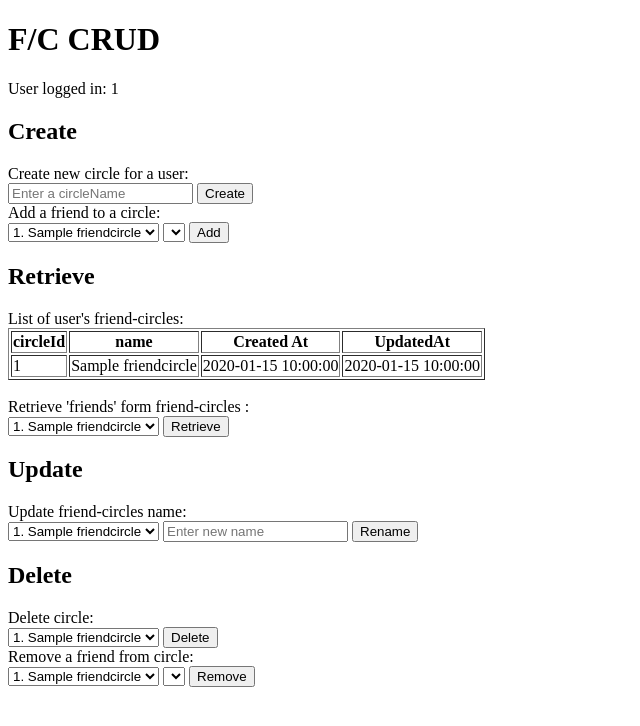
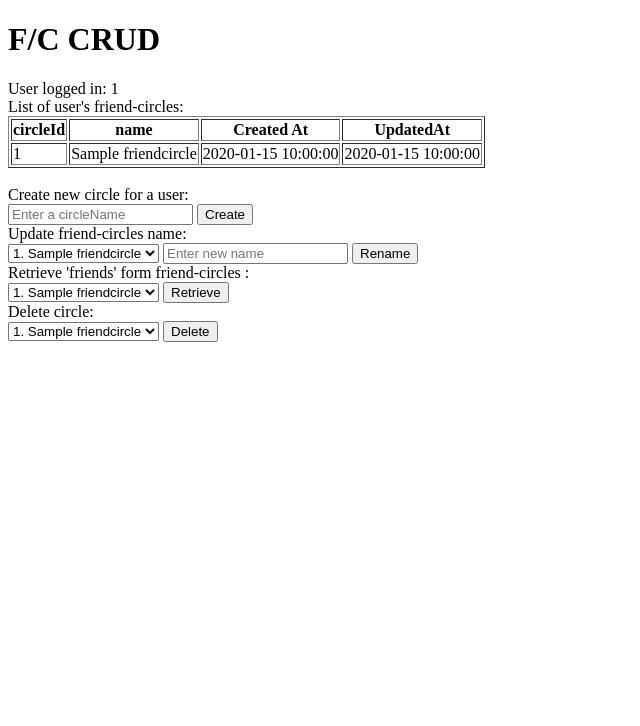
Before and after one commit to femi/ditto, a PHP site: page /public/php/friendCircles/friend-circles-CRUD.php in a window 1280 px wide. Shown: the top 726 px of the page, without its empty margins (0-640 px from the left). Run offline with PHP 8.4, Linux system fonts and the light colour scheme; the visitor is signed in with stand-in values (Sample User, id 1); tables that the repository leaves empty hold one stand-in row (values such as "Sample post"); lists and menus that the app fills with data are empty.

Commit message:
see previous

```diff
--- a/public/php/friendCircles/friend-circles-CRUD.php
+++ b/public/php/friendCircles/friend-circles-CRUD.php
@@ -26,11 +26,16 @@
                 </form>';
             die();
         }
-
     ?>
 
 
-<h2>Create</h2>
+<!-- retrieve a user's friend-circles -->
+<br>
+List of user's friend-circles:
+    <?php
+    print_users_FC($_SESSION['userId']);
+    ?>
+<br>
 <!-- To create a new circle for user that is logged in -->
 Create new circle for a user:
 <form action="friend-circles-C.php" method="post">
@@ -38,43 +43,6 @@
     <input type="submit" value="Create">
 </form>
 
-Add a friend to a circle:
-<form action="friend-circles-add.php" method="post">
-    <select name="circleId">
-        <?php
-         users_circles();
-        ?>
-    </select>
-    <select name="userId">
-                    <?php
-                    all_users();
-                    ?>
-    </select>
-    <input type="submit" value="Add">
-</form>
-
-
-<h2>Retrieve</h2>
-<!-- retrieve a user's friend-circles -->
-List of user's friend-circles:
-    <?php
-    print_users_FC($_SESSION['userId']);
-    ?>
-<br>
-
-<!-- Retrieve friends from a logged in user's circle -->
-Retrieve 'friends' form friend-circles :
-<form action="friends-in-circle.php" method="post">
-    <select name="circleId">
-        <?php
-         users_circles();
-        ?>
-    </select>
-    <input type="submit" value="Retrieve">
-</form>
-
-
-<h2>Update</h2>
 <!-- Update the name of logged in users friend circle -->
 Update friend-circles name:
 <form action="friend-circles-U.php" method="post">
@@ -88,7 +56,17 @@
 </form>
 
 
-<h2>Delete</h2>
+<!-- Retrieve friends from a logged in user's circle -->
+Retrieve 'friends' form friend-circles :
+<form action="friends-in-circle.php" method="post">
+    <select name="circleId">
+        <?php
+         users_circles();
+        ?>
+    </select>
+    <input type="submit" value="Retrieve">
+</form>
+
 Delete circle:
 <form action="friend-circles-D.php" method="post">
     <select name="circleId">
@@ -99,22 +77,5 @@
     <input type="submit" value="Delete">
 </form>
 
-Remove a friend from circle:
-<form action="friend-circles-remove.php" method="post">
-    <select name="circleId">
-        <?php
-        users_circles();
-        ?>
-    </select>
-    <select name="userId">
-                    <?php
-                    all_users();
-                    ?>
-    </select>
-    <input type="submit" value="Remove">
-</form>
-
-
-
 </body>
 </html>
--- a/public/php/friendCircles/friend-circles-D.php
+++ b/public/php/friendCircles/friend-circles-D.php
@@ -42,7 +42,6 @@
 delete_circle($_POST['circleId']);
 
 ?>
-
 <form action="friend-circles-CRUD.php" method="post">
     <input type="submit" value="Back to CRUD">
 </form>
--- a/public/php/friendCircles/friend-circles-add.php
+++ b/public/php/friendCircles/friend-circles-add.php
@@ -5,7 +5,7 @@
 require_once(realpath(dirname(__FILE__)) . "../../../../resources/db/db_connect.php");
 require_once(realpath(dirname(__FILE__)) . "../../../../resources/db/db_query.php");
 require_once(realpath(dirname(__FILE__)) . "../../../../resources/db/db_quote.php");
-
+session_start();
 $connection = db_connect(); // the db connection
 
 
@@ -26,7 +26,7 @@
 
 }
 
-add_friend($_POST['circleId'], $_POST['userId']);
+add_friend($_SESSION['circleId'], $_POST['userId']);
 
 ?>
 <br>
--- a/public/php/friendCircles/friend-circles-remove.php
+++ b/public/php/friendCircles/friend-circles-remove.php
@@ -7,7 +7,7 @@
 require_once(realpath(dirname(__FILE__)) . "../../../../resources/db/db_quote.php");
 
 $connection = db_connect(); // the db connection
-
+session_start();
 
 // -----------------------------------------------------------------------------
 // CUSTOM FUNCTIONS FOR THIS FILE
@@ -28,8 +28,8 @@
 
 }
 
-remove_friend($_POST['circleId'], $_POST['userId']);
-
+remove_friend($_SESSION['circleId'], $_POST['userId']);
+$_SESSION['circleId'] = null;
 ?>
 
 <br>
```
Also changed, not shown: public/php/friendCircles/friends-in-circle.php (+26 -0 lines), 1 other file.
